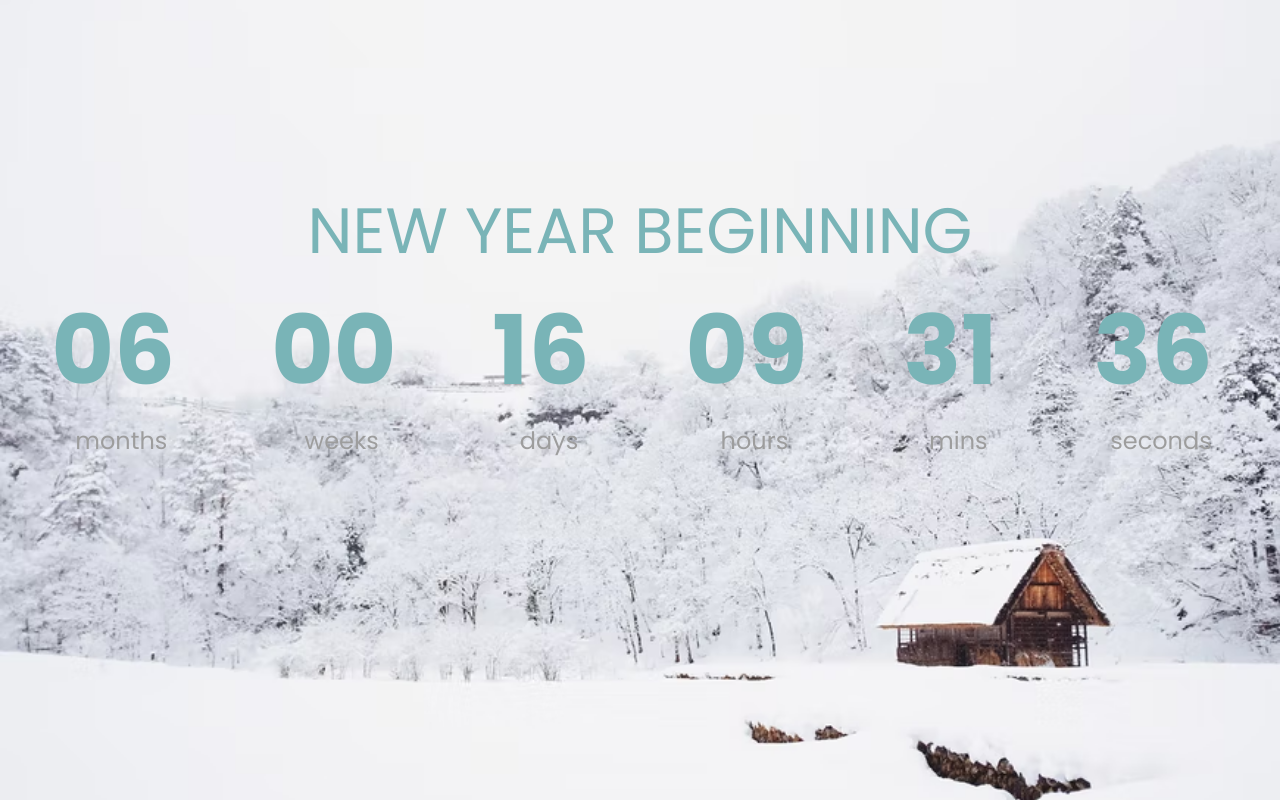
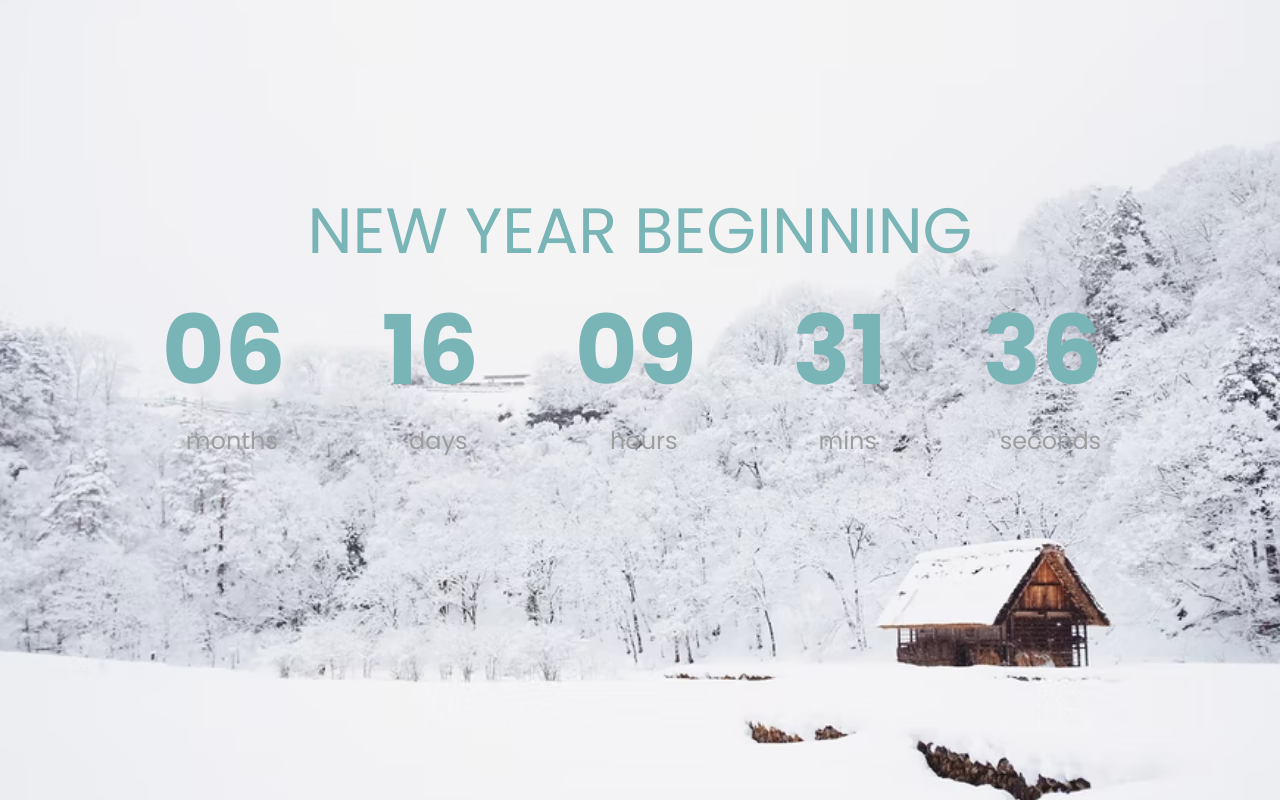
Before and after one commit to T246-Edu/countdown_timer, a plain HTML site: page index.html in a window 1280 px wide. Drawn offline with Linux system fonts and the light colour scheme.

Commit message:
first_message

```diff
--- a/index.html
+++ b/index.html
@@ -14,10 +14,6 @@
       <div class="countdown-el months-c">
         <div class="big-text" id="months">0</div>
         <span>months</span>
-      </div>
-      <div class="countdown-el weeks-c">
-        <div class="big-text" id="weeks">0</div>
-        <span>weeks</span>
       </div>
       <div class="countdown-el days-c">
         <div class="big-text" id="days">0</div>
--- a/script.js
+++ b/script.js
@@ -1,6 +1,5 @@
-const newYear = "1 January 2023";
+const newYear = "1 jan 2023";
 const monthsEL = document.getElementById("months");
-const weeksEL = document.getElementById("weeks");
 const daysEL = document.getElementById("days");
 const hoursEL = document.getElementById("hours");
 const minsEL = document.getElementById("mins");
@@ -14,12 +13,10 @@ function countDown() {
   const baseDays = Math.floor(seconds / 3600 / 24);
   const months = Math.floor(baseDays / 30);
   const days = Math.floor(baseDays % 30);
-  const weeks = Math.floor(baseDays % 7);
   const hours = Math.floor(seconds / 3600) % 24;
   const minutes = Math.floor(seconds / 60) % 60;
   const seconds_calc = Math.floor(seconds % 60);
   monthsEL.innerHTML = formatTime(months);
-  weeksEL.innerHTML = formatTime(weeks);
   daysEL.innerHTML = formatTime(days);
   hoursEL.innerHTML = formatTime(hours);
   minsEL.innerHTML = formatTime(minutes);
```
